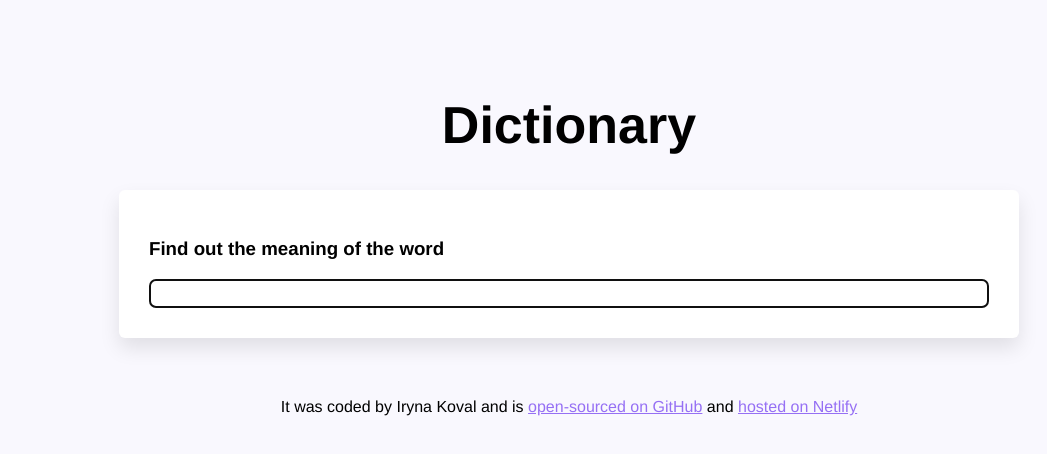
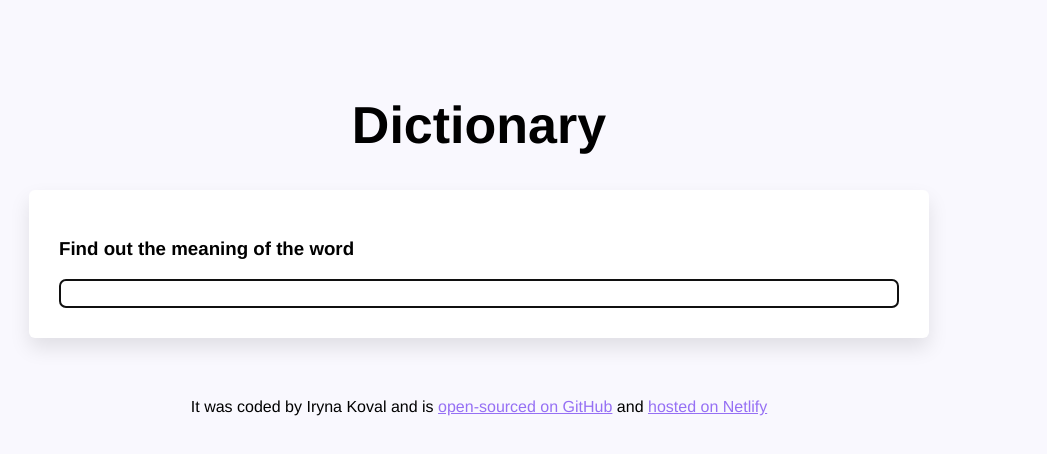
Before and after one commit to irenako/dictionary-app, a React (Create React App) app: page / in a window 1280 px wide. Shown: the top 454 px of the page, without its empty margins (161-1208 px from the left). Built offline with nearby package versions, Linux system fonts and the light colour scheme.

Commit message:
Update App.css

```diff
--- a/src/App.css
+++ b/src/App.css
@@ -2,8 +2,6 @@ body {
   background: #f9f8fe;
   padding: 60px 0 100px;
   font-family: "Cerebri-Sans", Helvetica, Arial, sans-serif;
-  width: 900px;
-  margin-left: 280px;
 }
 
 a {
@@ -29,3 +27,7 @@ footer {
 footer {
   padding-top: 30px;
 }
+.App {
+  max-width: 900px;
+  margin: 0 auto;
+}
```
